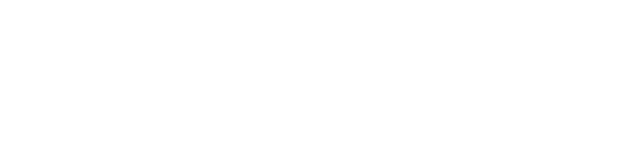
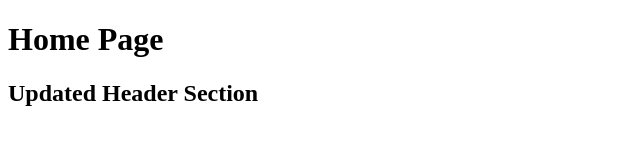
Before and after one commit to sadmanpieal/git-workflow, a plain HTML site: page index.html in a window 1280 px wide. Shown: the whole page, without its empty margins (0-640 px from the left). Drawn offline with Linux system fonts and the light colour scheme.

Commit message:
new feature updated

```diff
--- a/index.html
+++ b/index.html
@@ -6,6 +6,8 @@
     <title>git workflow</title>
 </head>
 <body>
+    <h1>Home Page</h1>
+<h2>Updated Header Section</h2>
 
 </body>
 </html>
```
